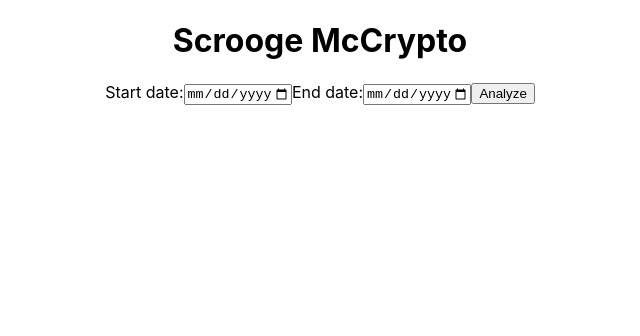
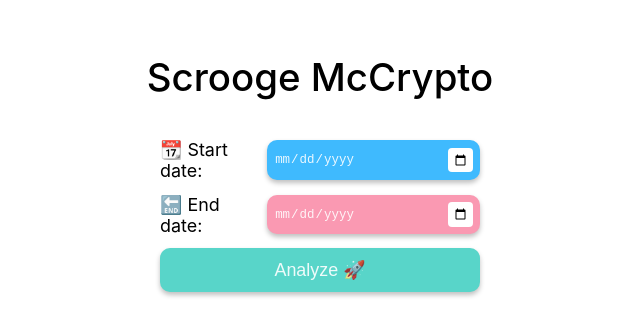
Before and after one commit to Alzuu/scrooge-mccrypto, a React (Create React App) app: page / in a window 1280 px wide. Shown: the top 336 px of the page, without its empty margins (320-960 px from the left). Built offline with nearby package versions, Linux system fonts and the light colour scheme.

Commit message:
Add class names and styling

```diff
--- a/src/App.css
+++ b/src/App.css
@@ -1,38 +1,180 @@
-.App {
-  text-align: center;
+.content {
+  padding: 1em;
+  width: 100vw;
 }
 
-.App-logo {
-  height: 40vmin;
-  pointer-events: none;
+.title {
+  text-align: center;
+  font-size: 3em;
+  font-weight: 500;
+  margin: 1em;
 }
 
-@media (prefers-reduced-motion: no-preference) {
-  .App-logo {
-    animation: App-logo-spin infinite 20s linear;
+#start-field {
+  grid-area: start;
+  display: grid;
+  grid-template: inherit;
+  align-items: center;
+}
+
+#end-field {
+  grid-area: end;
+  display: grid;
+  grid-template: inherit;
+  align-items: center;
+}
+
+#submit {
+  grid-area: analyze;
+  cursor: pointer;
+  box-shadow: 0px 3px 5px rgba(0, 0, 0, 0.25);
+  place-self: center stretch;
+  transition: all 0.3s;
+  font-size: 1.4em;
+}
+
+#submit:hover {
+  box-shadow: 0px 10px 15px -5px rgba(0, 0, 0, 0.25);
+  transform: scale(1.03);
+}
+
+#submit:active {
+  box-shadow: 0px 4px 8px rgba(0, 0, 0, 0.25);
+  transform: scale(0.98);
+}
+
+.form {
+  margin: auto;
+  width: 25em;
+  gap: 1em;
+  display: grid;
+  grid-template-columns: 1fr 2fr;
+  grid-template-areas:
+    'start start'
+    'end end'
+    'analyze analyze';
+}
+
+label {
+  font-size: 1.4em;
+}
+
+input[type='date'] {
+  font-size: 1.2em;
+  padding: 0.6em;
+  color: rgba(255, 255, 255, 0.9);
+  border: none;
+  outline: none;
+  border-radius: 10px;
+  box-shadow: 0px 3px 5px rgba(0, 0, 0, 0.25);
+}
+
+#start {
+  background-color: #3fbafe;
+}
+
+#end {
+  background-color: #fa99b2;
+}
+
+input[type='submit'] {
+  background-color: #58d5c9;
+  padding: 0.6em;
+  color: rgba(255, 255, 255, 0.9);
+  font-size: 1.2em;
+  border: none;
+  outline: none;
+  border-radius: 10px;
+}
+
+::-webkit-calendar-picker-indicator {
+  background-color: white;
+  padding: 6px;
+  cursor: pointer;
+  border-radius: 4px;
+}
+
+.date-range {
+  text-align: center;
+  margin: 1em;
+  color: #888888;
+  font-size: 26px;
+}
+
+.cards {
+  display: flex;
+  flex-wrap: wrap;
+  justify-content: space-around;
+  gap: 1em;
+}
+
+.card {
+  padding: 1.5em;
+  width: 500px;
+  min-height: 200px;
+  border-radius: 16px;
+  display: flex;
+  flex-direction: column;
+  align-content: center;
+  justify-content: center;
+  color: rgba(255, 255, 255, 0.9);
+  box-shadow: 0px 6px 10px rgba(0, 0, 0, 0.25);
+  font-size: 1.5em;
+  font-weight: 600;
+  display: grid;
+  grid-template-rows: 50px 1fr 1fr;
+  grid-template-areas:
+    'icon'
+    'info'
+    'value';
+}
+
+.card-icon {
+  font-size: 30px;
+  grid-area: icon;
+}
+
+.info {
+  display: flex;
+  align-items: flex-start;
+  padding: 0.5em 0;
+  border-bottom: 1px solid rgba(255, 255, 255, 0.9);
+  grid-area: info;
+}
+
+.value {
+  padding-top: 1em;
+  grid-area: value;
+}
+
+.stop {
+  font-size: 2.5em;
+  grid-area: info / info / value / value;
+}
+
+.card-1 {
+  background: radial-gradient(#1ed5e6, #3fbafe);
+}
+.card-2 {
+  background: radial-gradient(#fbc1cc, #fa99b2);
+}
+.card-3 {
+  background: radial-gradient(#5ae3b3, #58d5c9);
+}
+
+@media (max-width: 1600px) {
+  .title {
+    font-size: 2.4em;
+  }
+
+  .form {
+    font-size: 0.8em;
+  }
+
+  .cards {
+    justify-content: center;
+  }
+  .date-range {
+    font-size: 20px;
   }
 }
-
-.App-header {
-  background-color: #282c34;
-  min-height: 100vh;
-  display: flex;
-  flex-direction: column;
-  align-items: center;
-  justify-content: center;
-  font-size: calc(10px + 2vmin);
-  color: white;
-}
-
-.App-link {
-  color: #61dafb;
-}
-
-@keyframes App-logo-spin {
-  from {
-    transform: rotate(0deg);
-  }
-  to {
-    transform: rotate(360deg);
-  }
-}
--- a/src/App.js
+++ b/src/App.js
@@ -9,7 +9,7 @@ const App = () => {
   return (
     <div className="App">
       <div className="content">
-        <h1>Scrooge McCrypto</h1>
+        <h1 className="title">Scrooge McCrypto</h1>
         <Form analyze={async (json) => await setData(json)} />
         {data && <Information data={data} />}
       </div>
--- a/src/Form.js
+++ b/src/Form.js
@@ -25,11 +25,12 @@ const Form = ({ analyze }) => {
     }
   };
   return (
-    <form onSubmit={handleSubmit}>
-      <label htmlFor="start">Start date:</label>
+    <form className="form" onSubmit={handleSubmit}>
+      <div id="start-field">
+        <label htmlFor="start-date">📆 Start date: </label>
         <input
           type="date"
-        name="start-date"
+          name="start"
           id="start"
           onChange={(event) =>
             setStartDate({
@@ -40,10 +41,12 @@ const Form = ({ analyze }) => {
           max={today}
           required
         />
-      <label htmlFor="end">End date:</label>
+      </div>
+      <div id="end-field">
+        <label htmlFor="end">🔚 End date: </label>
         <input
           type="date"
-        name="end-date"
+          name="end"
           id="end"
           onChange={(event) =>
             setEndDate({
@@ -57,7 +60,8 @@ const Form = ({ analyze }) => {
           max={today}
           required
         />
-      <input type="submit" value="Analyze" />
+      </div>
+      <input type="submit" id="submit" value="Analyze 🚀" />
     </form>
   );
 };
--- a/src/Information.js
+++ b/src/Information.js
@@ -112,22 +112,45 @@ const Information = (props) => {
     setBestSellDate(findHighestValue(prices.current));
   }, [data, days]);
 
+  const shouldBuyOrSell = maxLenOfDecPrices !== prices.current.length - 1;
+
   return (
-    <div className="info">
-      <h2>
-        Information from {formatDate(dates[0])} to {formatDate(dates[1])}
+    <div>
+      <h2 className="date-range">
+        {formatDate(dates[0])} ➡️ {formatDate(dates[1])}
       </h2>
-      <h3>Longest bearish trend within these dates was: {maxLenOfDecPrices}</h3>
-      <h3>
-        Highest trading volume: {highestVolume.value} on{' '}
-        {formatDate(highestVolume.date)}
-      </h3>
-      {maxLenOfDecPrices !== prices.current.length - 1 && (
-        <div className="card">
-          <p>Best day to buy: {formatDate(bestBuyDate.date)}</p>
-          <p>Best day to sell: {formatDate(bestSellDate.date)}</p>
+      <div className="cards">
+        <div className="card card-1">
+          <div className="card-icon">📉</div>
+          <p className="info">Longest bearish trend within these dates</p>
+          <p className="value">{maxLenOfDecPrices}</p>
         </div>
-      )}
+        <div className="card card-2">
+          <div className="card-icon">📊</div>
+          <p className="info">Highest trading volume</p>
+          <p className="value">
+            {highestVolume.value} on {formatDate(highestVolume.date)}
+          </p>
+        </div>
+        <div className="card card-3">
+          {shouldBuyOrSell ? (
+            <>
+              <div className="card-icon">💰</div>
+              <p className="info">
+                Best day to buy: {formatDate(bestBuyDate.date)}
+              </p>
+              <p className="value">
+                Best day to sell: {formatDate(bestSellDate.date)}
+              </p>
+            </>
+          ) : (
+            <>
+              <div className="card-icon">🛑</div>
+              <p className="stop">Don't Buy & Don't Sell</p>
+            </>
+          )}
+        </div>
+      </div>
     </div>
   );
 };
--- a/src/index.css
+++ b/src/index.css
@@ -1,8 +1,12 @@
+* {
+  margin: 0;
+  padding: 0;
+  box-sizing: border-box;
+}
+
 body {
-  margin: 0;
-  font-family: -apple-system, BlinkMacSystemFont, 'Segoe UI', 'Roboto', 'Oxygen',
-    'Ubuntu', 'Cantarell', 'Fira Sans', 'Droid Sans', 'Helvetica Neue',
-    sans-serif;
+  font-family: -apple-system, BlinkMacSystemFont, 'Roboto', 'Oxygen', 'Ubuntu',
+    'Cantarell', 'Fira Sans', 'Droid Sans', 'Helvetica Neue', sans-serif;
   -webkit-font-smoothing: antialiased;
   -moz-osx-font-smoothing: grayscale;
 }
```
Lines whose indentation alone changed are shown as unchanged.
